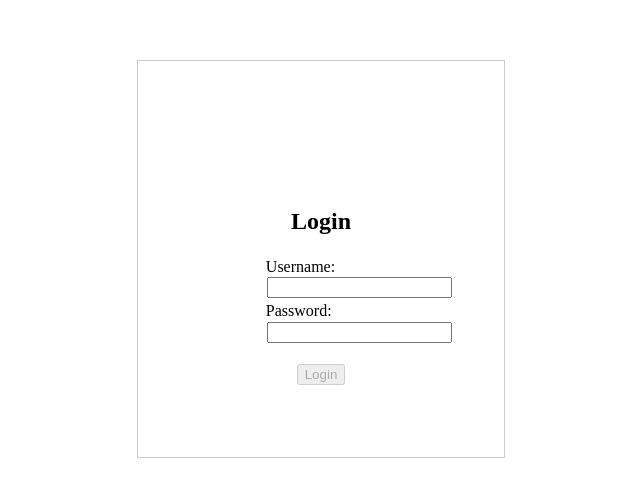
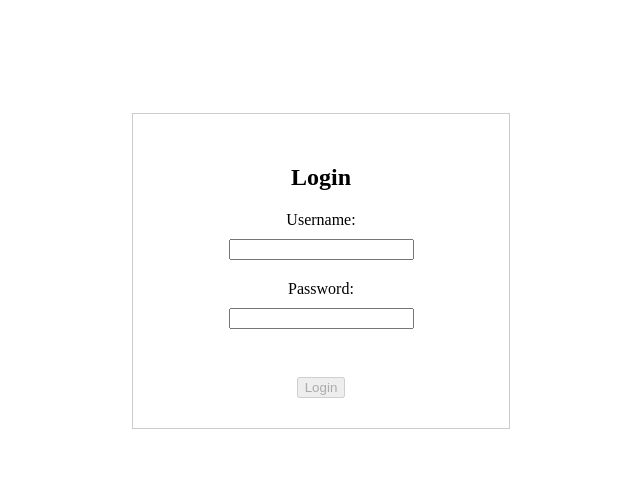
Before and after one commit to sumanthsarmagarlapati/Grouptask-ui, an Angular app: page /login in a window 1280 px wide. Shown: the part 137-634 px from the top of the page, without its empty margins (319-959 px from the left). Built offline with nearby package versions, Linux system fonts and the light colour scheme; no server answers.

Commit message:
fix : change login form issues

```diff
--- a/src/app/Login/login-page/login-page.component.html
+++ b/src/app/Login/login-page/login-page.component.html
@@ -1,6 +1,7 @@
 <div class="whole-page">
   <div class="login-container">
     <h2 class="login-header">Login</h2>
+    <div class="login-form">
       <form (ngSubmit)="login()" #loginForm="ngForm">
         <div class="form-control">
           <div class="form-label">
@@ -25,3 +26,4 @@
       </form>
     </div>
   </div>
+</div>
--- a/src/app/Login/login-page/login-page.component.scss
+++ b/src/app/Login/login-page/login-page.component.scss
@@ -1,4 +1,3 @@
-
 body, html {
   margin: 0;
   padding: 0;
@@ -7,42 +6,40 @@ body, html {
 
 .whole-page {
   display: flex;
-  width: 100%;
-  // flex-direction: column;
   justify-content: center;
   align-items: center;
-  height: 97vh;
+  height: 100vh; /* Adjusted to 100vh to cover the whole viewport */
 }
 
 .login-container {
- padding: 10%;
-  width: 9%;
-  height: 18vh;
-  border: 1px solid #ccc;;
+  width: 25%; /* Adjusted width for better visibility */
+  // height: 70%;
+  padding: 30px;
+  border: 1px solid #ccc;
 }
 
-.login-header{
-    padding: 1%;
-    text-align: center;
+.login-header {
+  text-align: center; /* Center the header text */
   margin-bottom: 20px;
 }
 
-.login-body {
-
+.login-form {
+  text-align: center;
 }
 
-.form-label{
+.form-label {
+  margin-bottom: 10px; /* Added margin to separate label and input */
 }
 
-.form-input{
-    padding: 1%;
-
+.form-control {
+  margin-bottom: 20px; /* Added margin to separate form controls */
 }
 
-.form-control{
-    padding:1.5%
+.form-input {
+  /* No need for padding in form input */
 }
 
-.submit{
-    text-align: center;padding: 1%;
+.submit {
+  text-align: center;
+  padding-top: 10px; /* Adjusted padding for better spacing */
 }
```
Lines whose indentation alone changed are shown as unchanged.
